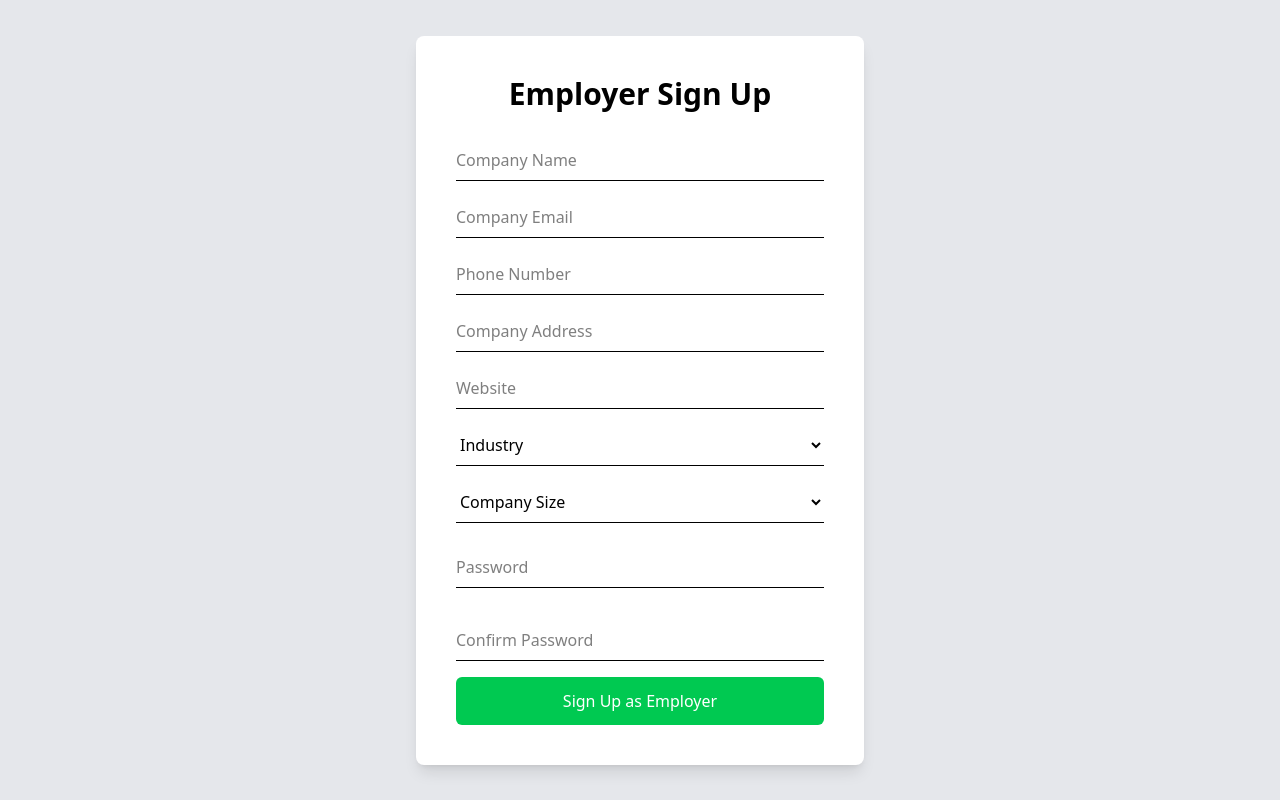
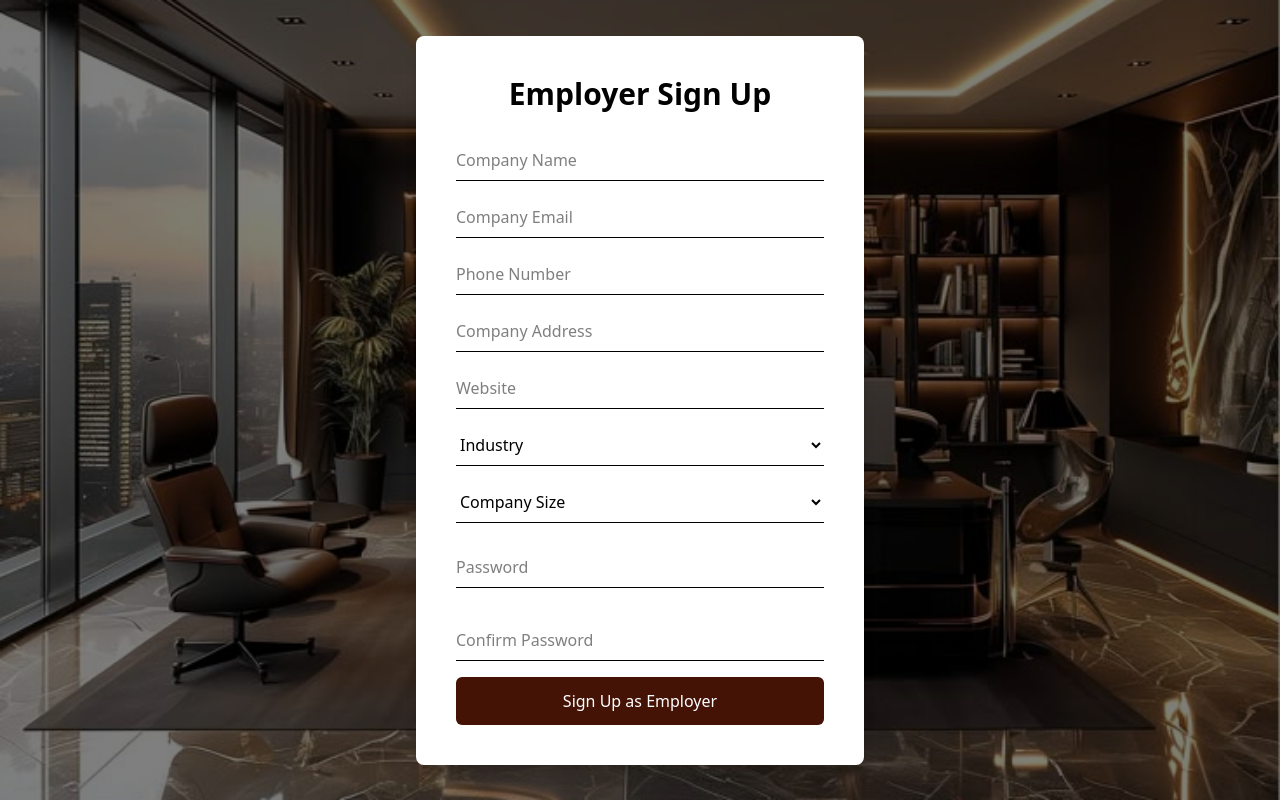
Before and after one commit to Shiramiki/UCU_Web_CapstoneProject, a React (Vite) app in the folder FRONTEND/JOBSYNC APP/: page /signup/employer in a window 1280 px wide. Built offline with nearby package versions, Linux system fonts and the light colour scheme.

Commit message:
background

```diff
--- a/FRONTEND/JOBSYNC APP/src/components/signUp/EmployerSignUp.jsx
+++ b/FRONTEND/JOBSYNC APP/src/components/signUp/EmployerSignUp.jsx
@@ -1,5 +1,6 @@
 import { useState } from "react";
 import axios from "axios";
+import coverimage2 from "../../assets/coverimage2.jpg"; // Import the background image
 
 const EmployerSignUp = () => {
     const [formData, setFormData] = useState({
@@ -52,8 +53,14 @@ const EmployerSignUp = () => {
     };
 
     return (
-        <div className="w-full h-screen flex items-center justify-center bg-gray-200">
-            <div className="bg-white p-10 rounded-lg shadow-lg max-w-md w-full">
+        <div
+            className="w-full min-h-screen flex items-center justify-center bg-cover bg-center relative"
+            style={{ backgroundImage: `url(${coverimage2})` }} // Set the background image
+        >
+            {/* Dark Overlay */}
+            <div className="absolute inset-0 bg-black opacity-50"></div>
+
+            <div className="bg-white p-10 rounded-lg shadow-lg max-w-md w-full z-10">
                 <h2 className="text-3xl font-bold text-center mb-5">Employer Sign Up</h2>
 
                 {error && <p className="text-red-500 text-sm text-center">{error}</p>}
@@ -139,7 +146,7 @@ const EmployerSignUp = () => {
                         onChange={handleChange}
                         className="w-full py-2 my-4 bg-transparent border-b border-black outline-none"
                     />
-                    <button type="submit" className="w-full py-3 bg-green-500 text-white rounded-md">
+                    <button type="submit" className="w-full py-3 bg-orange-950 text-white rounded-md">
                         Sign Up as Employer
                     </button>
                 </form>
--- a/FRONTEND/JOBSYNC APP/src/components/signUp/JobseekerSignup.jsx
+++ b/FRONTEND/JOBSYNC APP/src/components/signUp/JobseekerSignup.jsx
@@ -152,7 +152,7 @@ const JobSeekerSignUp = () => {
                         onChange={handleChange}
                         className="w-full py-2 my-4 bg-transparent border-b border-black outline-none"
                     />
-                    <button type="submit" className="w-full py-3 bg-blue-500 text-white rounded-md">
+                    <button type="submit" className="w-full py-3 bg-orange-950 text-white rounded-md">
                         Sign Up as Job Seeker
                     </button>
                 </form>
```
